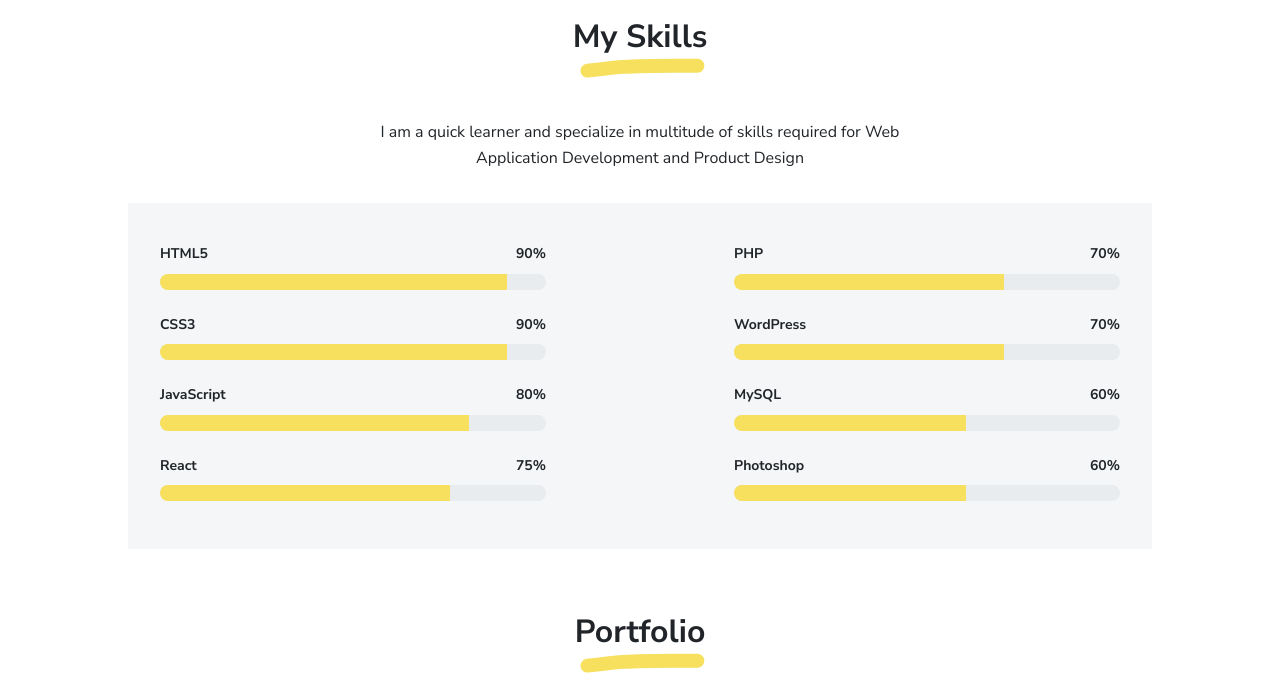
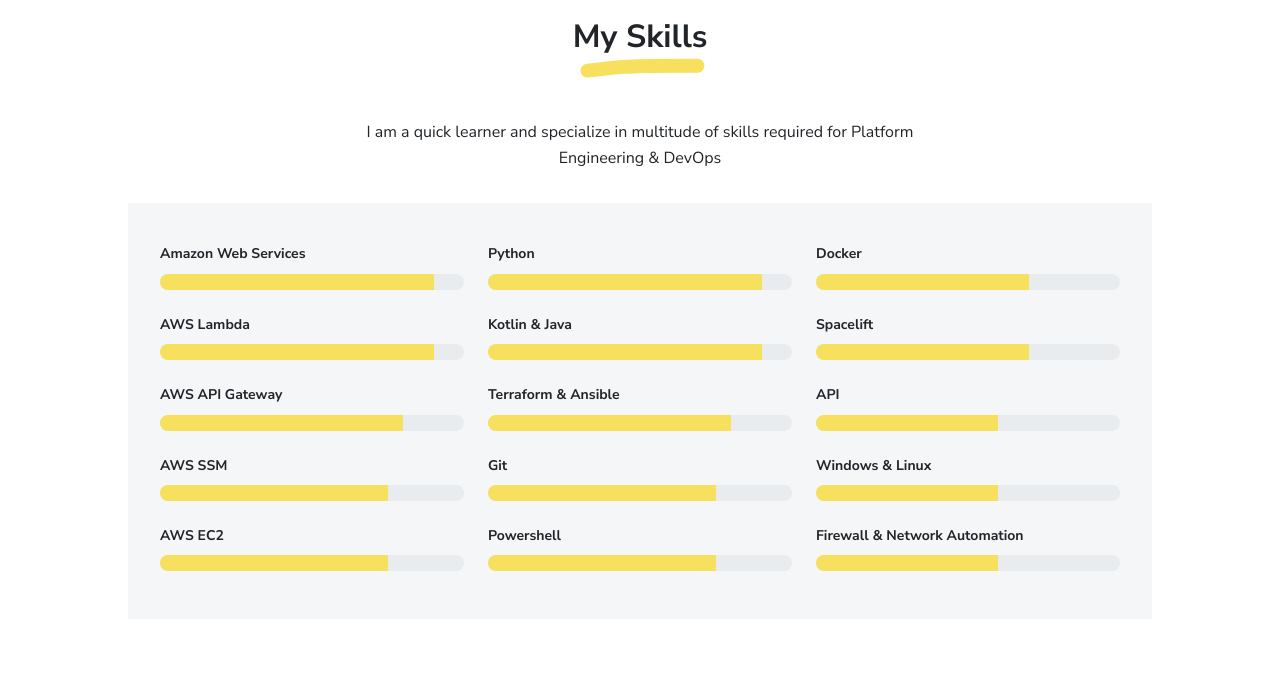
Before and after one commit to mervinhemaraju/portfolio, a plain HTML site: page index.html in a window 1280 px wide. Shown: the part 1770-2447 px from the top of the page. Drawn offline with Linux system fonts and the light colour scheme.

Commit message:
- Updated skills

```diff
--- a/index.html
+++ b/index.html
@@ -94,12 +94,31 @@
                                             </ul>
                                         </nav>
                                     </div>
-                                    <div class="mt-3" data-aos="fade-up" data-aos-delay="200"><a
+                                    <!-- <div class="mt-3" data-aos="fade-up" data-aos-delay="200"><a
                                             class="btn btn-primary shadow-sm mt-1 hover-effect" href="#contact">Get In
                                             Touch <i class="fas fa-arrow-right"></i></a></div>
                                     <div class="mt-3" data-aos="fade-up" data-aos-delay="200"><a
                                             class="btn btn-primary shadow-sm mt-1 hover-effect" href="#contact">Download
-                                            CV <i class="fa fa-download"></i></a></div>
+                                            CV <i class="fa fa-download"></i></a></div> -->
+                                    <div class="section px-3 px-lg-4 pt-5" id="button-references">
+                                        <div class="container-narrow">
+                                            <div class="row">
+                                                <div class="col-md-6">
+                                                    <div class="mt-3" data-aos="fade-up" data-aos-delay="200"><a
+                                                            class="btn btn-primary shadow-sm mt-1 hover-effect"
+                                                            href="#contact">Get In
+                                                            Touch <i class="fas fa-arrow-right"></i></a></div>
+                                                </div>
+                                                <div class="col-md-6">
+                                                    <div class="mt-3" data-aos="fade-up" data-aos-delay="200"><a
+                                                            class="btn btn-primary shadow-sm mt-1 hover-effect"
+                                                            href="#contact">Download
+                                                            CV <i class="fa fa-download"></i></a></div>
+                                                </div>
+                                            </div>
+                                        </div>
+                                    </div>
+
                                 </div>
                             </div>
                         </div>
@@ -193,14 +212,14 @@
                     </div>
                     <div class="text-center">
                         <p class="mx-auto mb-3" style="max-width:600px">I am a quick learner and specialize in multitude
-                            of skills required for Web Application Development and Product Design</p>
+                            of skills required for Platform Engineering & DevOps</p>
                     </div>
                     <div class="bg-light p-3">
                         <div class="row">
-                            <div class="col-md-5">
+                            <div class="col-md-4">
                                 <div class="py-1">
-                                    <div class="d-flex text-small fw-bolder"><span
-                                            class="me-auto">HTML5</span><span>90%</span></div>
+                                    <div class="d-flex text-small fw-bolder"><span class="me-auto">Amazon Web
+                                            Services</span></div>
                                     <div class="progress my-1">
                                         <div class="progress-bar bg-primary" role="progressbar" data-aos="zoom-in-right"
                                             data-aos-delay="100" data-aos-anchor=".skills-section" style="width: 90%"
@@ -208,8 +227,8 @@
                                     </div>
                                 </div>
                                 <div class="py-1">
-                                    <div class="d-flex text-small fw-bolder"><span
-                                            class="me-auto">CSS3</span><span>90%</span></div>
+                                    <div class="d-flex text-small fw-bolder"><span class="me-auto">AWS
+                                            Lambda</span></div>
                                     <div class="progress my-1">
                                         <div class="progress-bar bg-primary" role="progressbar" data-aos="zoom-in-right"
                                             data-aos-delay="200" data-aos-anchor=".skills-section" style="width: 90%"
@@ -217,8 +236,8 @@
                                     </div>
                                 </div>
                                 <div class="py-1">
-                                    <div class="d-flex text-small fw-bolder"><span
-                                            class="me-auto">JavaScript</span><span>80%</span></div>
+                                    <div class="d-flex text-small fw-bolder"><span class="me-auto">AWS API
+                                            Gateway</span></div>
                                     <div class="progress my-1">
                                         <div class="progress-bar bg-primary" role="progressbar" data-aos="zoom-in-right"
                                             data-aos-delay="300" data-aos-anchor=".skills-section" style="width: 80%"
@@ -226,8 +245,17 @@
                                     </div>
                                 </div>
                                 <div class="py-1">
-                                    <div class="d-flex text-small fw-bolder"><span
-                                            class="me-auto">React</span><span>75%</span></div>
+                                    <div class="d-flex text-small fw-bolder"><span class="me-auto">AWS
+                                            SSM</span></div>
+                                    <div class="progress my-1">
+                                        <div class="progress-bar bg-primary" role="progressbar" data-aos="zoom-in-right"
+                                            data-aos-delay="300" data-aos-anchor=".skills-section" style="width: 75%"
+                                            aria-valuenow="75" aria-valuemin="0" aria-valuemax="100"></div>
+                                    </div>
+                                </div>
+                                <div class="py-1">
+                                    <div class="d-flex text-small fw-bolder"><span class="me-auto">AWS
+                                            EC2</span></div>
                                     <div class="progress my-1">
                                         <div class="progress-bar bg-primary" role="progressbar" data-aos="zoom-in-right"
                                             data-aos-delay="300" data-aos-anchor=".skills-section" style="width: 75%"
@@ -235,10 +263,55 @@
                                     </div>
                                 </div>
                             </div>
-                            <div class="col-md-5 offset-md-2">
+                            <div class="col-md-4">
                                 <div class="py-1">
-                                    <div class="d-flex text-small fw-bolder"><span
-                                            class="me-auto">PHP</span><span>70%</span></div>
+                                    <div class="d-flex text-small fw-bolder"><span class="me-auto">Python</span></div>
+                                    <div class="progress my-1">
+                                        <div class="progress-bar bg-primary" role="progressbar" data-aos="zoom-in-right"
+                                            data-aos-delay="100" data-aos-anchor=".skills-section" style="width: 90%"
+                                            aria-valuenow="90" aria-valuemin="0" aria-valuemax="100"></div>
+                                    </div>
+                                </div>
+                                <div class="py-1">
+                                    <div class="d-flex text-small fw-bolder"><span class="me-auto">Kotlin & Java</span>
+                                    </div>
+                                    <div class="progress my-1">
+                                        <div class="progress-bar bg-primary" role="progressbar" data-aos="zoom-in-right"
+                                            data-aos-delay="200" data-aos-anchor=".skills-section" style="width: 90%"
+                                            aria-valuenow="90" aria-valuemin="0" aria-valuemax="100"></div>
+                                    </div>
+                                </div>
+                                <div class="py-1">
+                                    <div class="d-flex text-small fw-bolder"><span class="me-auto">Terraform &
+                                            Ansible</span>
+                                    </div>
+                                    <div class="progress my-1">
+                                        <div class="progress-bar bg-primary" role="progressbar" data-aos="zoom-in-right"
+                                            data-aos-delay="300" data-aos-anchor=".skills-section" style="width: 80%"
+                                            aria-valuenow="80" aria-valuemin="0" aria-valuemax="100"></div>
+                                    </div>
+                                </div>
+                                <div class="py-1">
+                                    <div class="d-flex text-small fw-bolder"><span class="me-auto">Git</span></div>
+                                    <div class="progress my-1">
+                                        <div class="progress-bar bg-primary" role="progressbar" data-aos="zoom-in-right"
+                                            data-aos-delay="300" data-aos-anchor=".skills-section" style="width: 75%"
+                                            aria-valuenow="75" aria-valuemin="0" aria-valuemax="100"></div>
+                                    </div>
+                                </div>
+                                <div class="py-1">
+                                    <div class="d-flex text-small fw-bolder"><span class="me-auto">Powershell</span>
+                                    </div>
+                                    <div class="progress my-1">
+                                        <div class="progress-bar bg-primary" role="progressbar" data-aos="zoom-in-right"
+                                            data-aos-delay="300" data-aos-anchor=".skills-section" style="width: 75%"
+                                            aria-valuenow="75" aria-valuemin="0" aria-valuemax="100"></div>
+                                    </div>
+                                </div>
+                            </div>
+                            <div class="col-md-4">
+                                <div class="py-1">
+                                    <div class="d-flex text-small fw-bolder"><span class="me-auto">Docker</span></div>
                                     <div class="progress my-1">
                                         <div class="progress-bar bg-primary" role="progressbar" data-aos="zoom-in-right"
                                             data-aos-delay="400" data-aos-anchor=".skills-section" style="width: 70%"
@@ -246,8 +319,8 @@
                                     </div>
                                 </div>
                                 <div class="py-1">
-                                    <div class="d-flex text-small fw-bolder"><span
-                                            class="me-auto">WordPress</span><span>70%</span></div>
+                                    <div class="d-flex text-small fw-bolder"><span class="me-auto">Spacelift</span>
+                                    </div>
                                     <div class="progress my-1">
                                         <div class="progress-bar bg-primary" role="progressbar" data-aos="zoom-in-right"
                                             data-aos-delay="500" data-aos-anchor=".skills-section" style="width: 70%"
@@ -255,8 +328,8 @@
                                     </div>
                                 </div>
                                 <div class="py-1">
-                                    <div class="d-flex text-small fw-bolder"><span
-                                            class="me-auto">MySQL</span><span>60%</span></div>
+                                    <div class="d-flex text-small fw-bolder"><span class="me-auto">API</span>
+                                    </div>
                                     <div class="progress my-1">
                                         <div class="progress-bar bg-primary" role="progressbar" data-aos="zoom-in-right"
                                             data-aos-delay="600" data-aos-anchor=".skills-section" style="width: 60%"
@@ -264,8 +337,18 @@
                                     </div>
                                 </div>
                                 <div class="py-1">
-                                    <div class="d-flex text-small fw-bolder"><span
-                                            class="me-auto">Photoshop</span><span>60%</span></div>
+                                    <div class="d-flex text-small fw-bolder"><span class="me-auto">Windows &
+                                            Linux</span></div>
+                                    <div class="progress my-1">
+                                        <div class="progress-bar bg-primary" role="progressbar" data-aos="zoom-in-right"
+                                            data-aos-delay="600" data-aos-anchor=".skills-section" style="width: 60%"
+                                            aria-valuenow="60" aria-valuemin="0" aria-valuemax="100"></div>
+                                    </div>
+                                </div>
+                                <div class="py-1">
+                                    <div class="d-flex text-small fw-bolder"><span class="me-auto">Firewall & Network
+                                            Automation</span>
+                                    </div>
                                     <div class="progress my-1">
                                         <div class="progress-bar bg-primary" role="progressbar" data-aos="zoom-in-right"
                                             data-aos-delay="600" data-aos-anchor=".skills-section" style="width: 60%"
@@ -453,63 +536,6 @@
                     </div>
                 </div>
             </div>
-            <div class="section px-3 px-lg-4 pt-5" id="testimonials">
-                <div class="container-narrow">
-                    <div class="text-center mb-5">
-                        <h2 class="marker marker-center">Client Testimonials</h2>
-                    </div>
-                    <div class="row">
-                        <div class="col-md-6 mb-5" data-aos="fade-right" data-aos-delay="100">
-                            <div class="d-flex ms-md-3"><span><i class="fas fa-2x fa-quote-left"></i></span><span
-                                    class="m-2">Walter displays exemplary professionalism and is able to take on
-                                    challenges. He learns quickly and is an asset to any team.</span></div>
-                            <div class="d-flex justify-content-end align-items-end">
-                                <div class="text-end me-2">
-                                    <div class="fw-bolder">Aiyana</div>
-                                    <div class="text-small">CEO / Web Design Company</div>
-                                </div><img class="me-md-3 rounded" src="images/testimonials/client1.jpg" width="96"
-                                    height="96" alt="client 1" />
-                            </div>
-                        </div>
-                        <div class="col-md-6 mb-5" data-aos="fade-left" data-aos-delay="300">
-                            <div class="d-flex ms-md-3"><span><i class="fas fa-2x fa-quote-left"></i></span><span
-                                    class="m-2">Walter displays exemplary professionalism and is able to take on
-                                    challenges. He learns quickly and is an asset to any team.</span></div>
-                            <div class="d-flex justify-content-end align-items-end">
-                                <div class="text-end me-2">
-                                    <div class="fw-bolder">Alexander</div>
-                                    <div class="text-small">CEO / Web Design Company</div>
-                                </div><img class="me-md-3 rounded" src="images/testimonials/client2.jpg" width="96"
-                                    height="96" alt="client 1" />
-                            </div>
-                        </div>
-                        <div class="col-md-6 mb-5" data-aos="fade-right" data-aos-delay="200">
-                            <div class="d-flex ms-md-3"><span><i class="fas fa-2x fa-quote-left"></i></span><span
-                                    class="m-2">Walter is a great co-worker and problem solver. He is quick to extend
-                                    his helping hand and makes a good team player.</span></div>
-                            <div class="d-flex justify-content-end align-items-end">
-                                <div class="text-end me-2">
-                                    <div class="fw-bolder">Ariya</div>
-                                    <div class="text-small">Web Developer</div>
-                                </div><img class="me-md-3 rounded" src="images/testimonials/client3.jpg" width="96"
-                                    height="96" alt="client 1" />
-                            </div>
-                        </div>
-                        <div class="col-md-6 mb-5" data-aos="fade-left" data-aos-delay="400">
-                            <div class="d-flex ms-md-3"><span><i class="fas fa-2x fa-quote-left"></i></span><span
-                                    class="m-2">Walter is a great co-worker and problem solver. He is quick to extend
-                                    his helping hand and makes a good team player.</span></div>
-                            <div class="d-flex justify-content-end align-items-end">
-                                <div class="text-end me-2">
-                                    <div class="fw-bolder">Braiden</div>
-                                    <div class="text-small">Web Designer</div>
-                                </div><img class="me-md-3 rounded" src="images/testimonials/client4.jpg" width="96"
-                                    height="96" alt="client 1" />
-                            </div>
-                        </div>
-                    </div>
-                </div>
-            </div>
             <div class="section px-2 px-lg-4 pb-4 pt-5 mb-5" id="contact">
                 <div class="container-narrow">
                     <div class="text-center mb-5">
@@ -612,8 +638,9 @@
             </footer>
         </div>
     </div>
-    <div id="scrolltop"><a class="btn btn-secondary" href="#top"><span class="icon"><i
-                    class="fas fa-angle-up fa-x"></i></span></a></div>
+    <div id="scrolltop"><a class="btn btn-secondary" href="#top"><span class="icon">
+                <i class="fas fa-angle-up fa-x"></i></span></a>
+    </div>
     <script src="./scripts/imagesloaded.pkgd.min.js?ver=1.2.0"></script>
     <script src="./scripts/masonry.pkgd.min.js?ver=1.2.0"></script>
     <script src="./scripts/BigPicture.min.js?ver=1.2.0"></script>
```
Also changed, not shown: css/main.css (line endings or trailing spaces).
